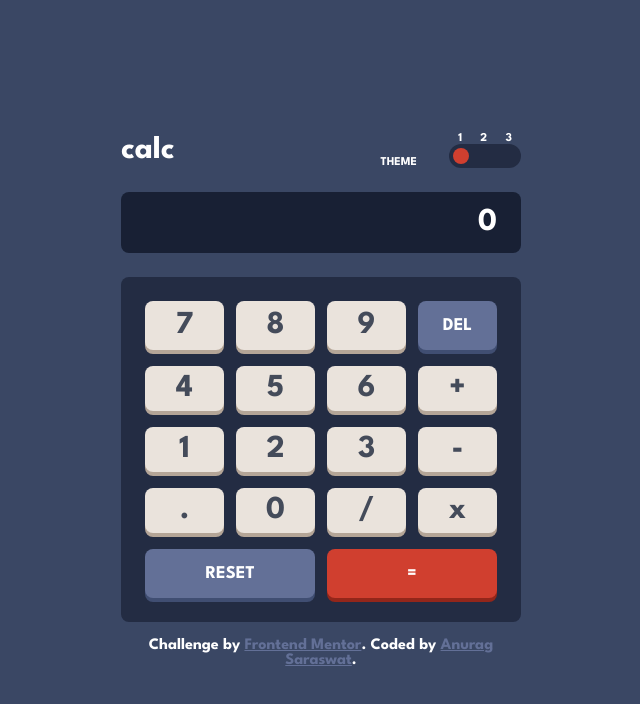
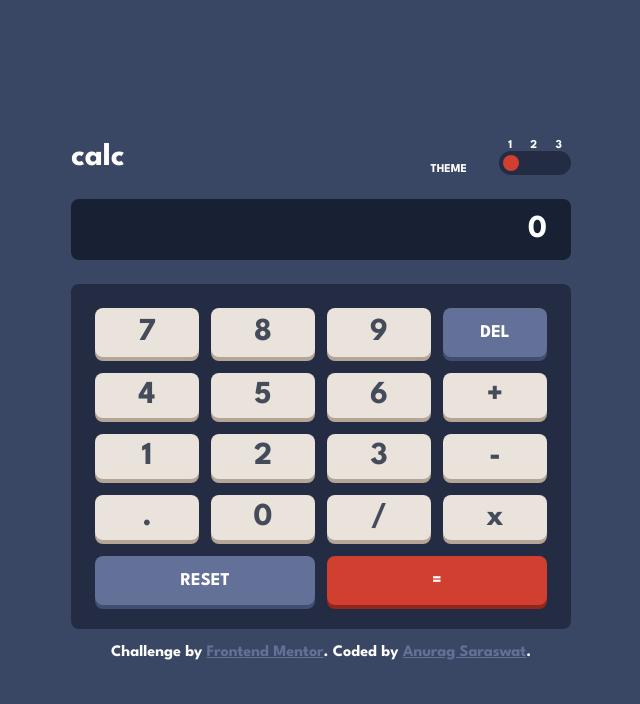
Before and after one commit to Anurag-Saraswat-01/front-end-mentor.github.io, a Vue app in the folder calculator-app-main/calculator/: page / in a window 1280 px wide. Shown: the top 704 px of the page, without its empty margins (319-959 px from the left). Built offline with nearby package versions, Linux system fonts and the light colour scheme.

Commit message:
updated width

```diff
--- a/calculator-app-main/calculator/src/App.vue
+++ b/calculator-app-main/calculator/src/App.vue
@@ -112,7 +112,7 @@ export default {
 
 @media screen and (min-width: 1280px) {
   .container {
-    padding: 2rem calc(50% - 200px);
+    padding: 2rem calc(50% - 250px);
   }
 }
 </style>
```
